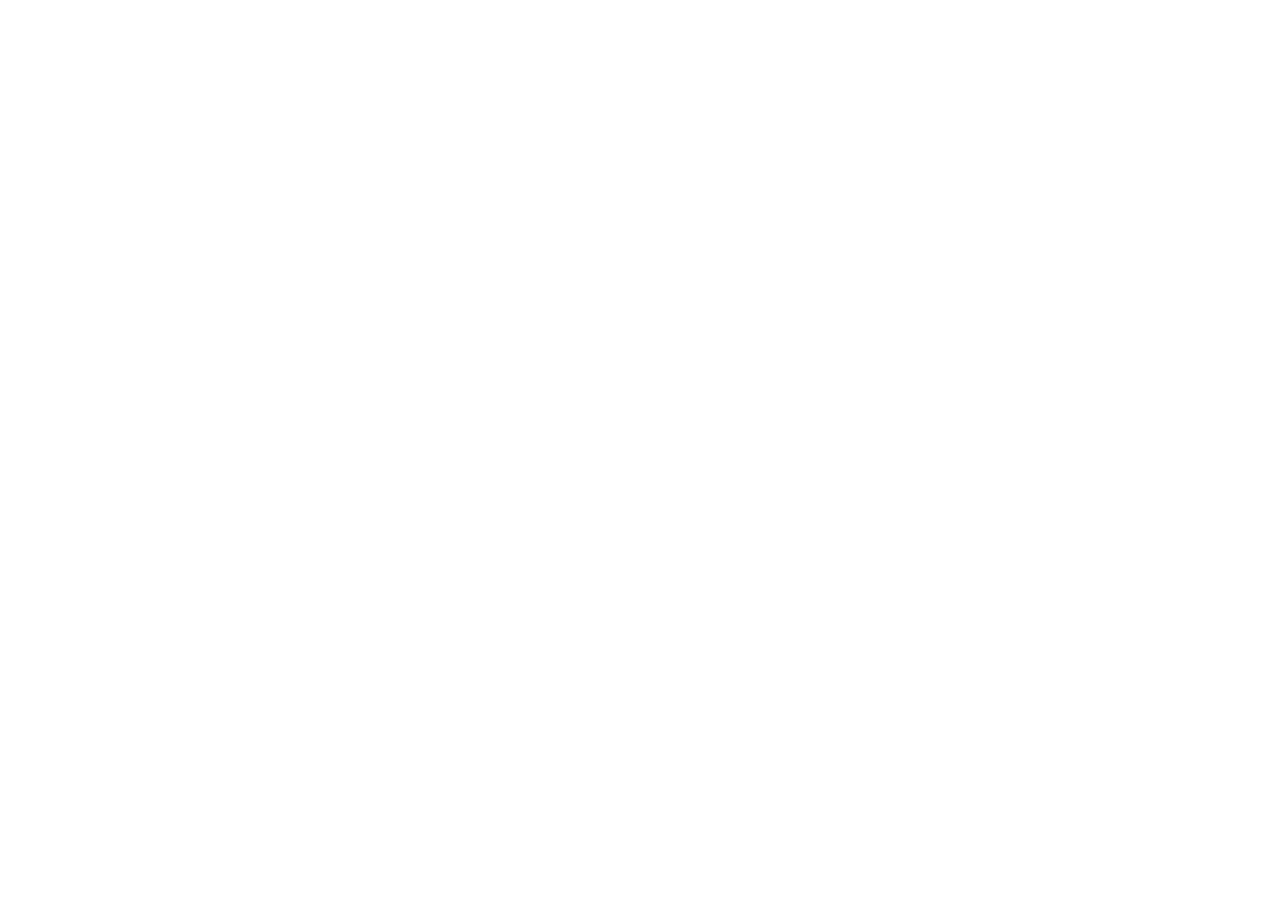
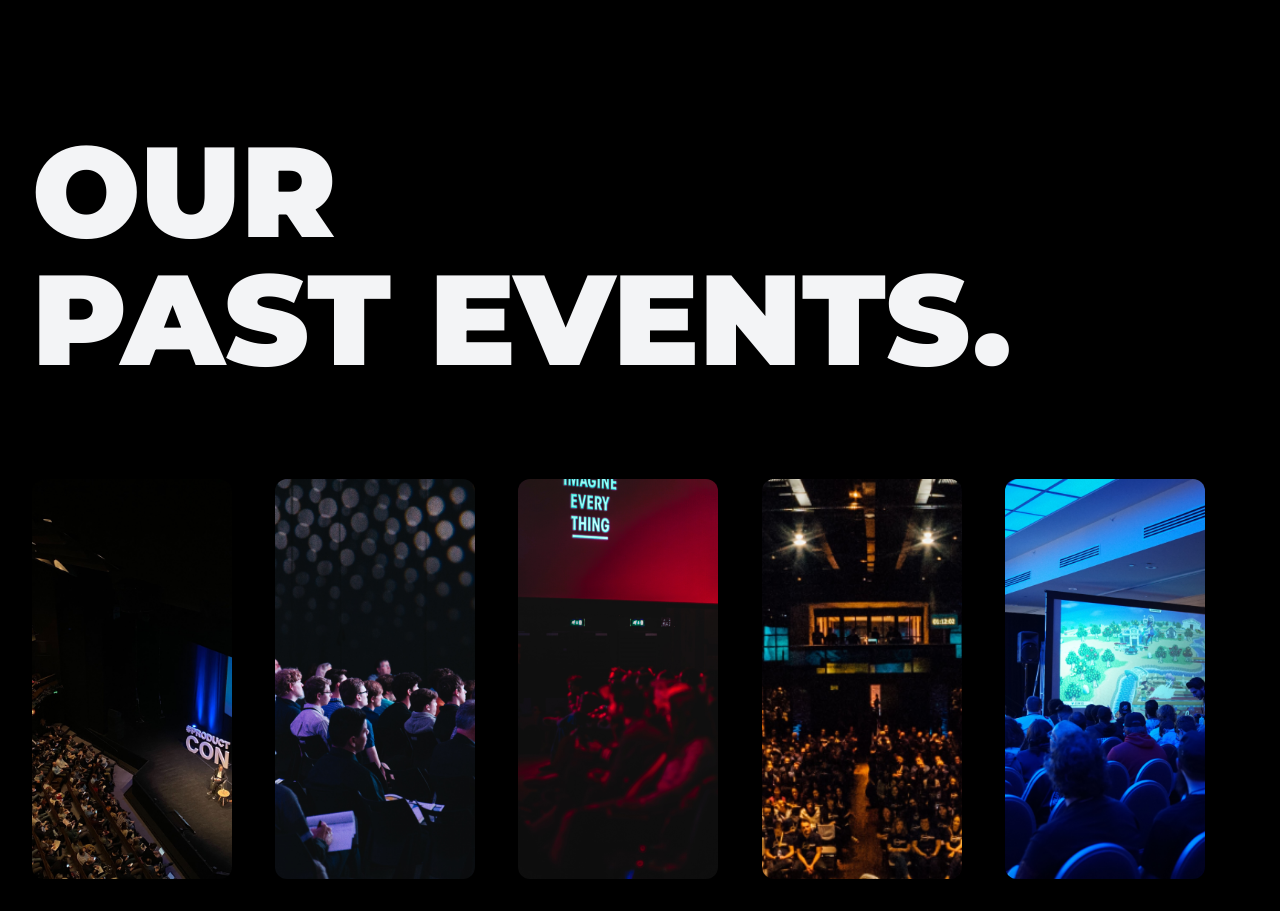
Before and after one commit to Podiihq/elixir-kenya, a React (Vite) app: page / in a window 1280 px wide. Shown: the part 3040-3951 px from the top of the page. Before the commit the page ends 3039 px from the top, so only its background shows below. Built offline with nearby package versions, Linux system fonts and the light colour scheme.

Commit message:
Added hover images

```diff
--- /dev/null
+++ b/src/components/ExpandImages.tsx
@@ -0,0 +1,25 @@
+import { motion } from "framer-motion";
+
+interface ExpandImageProps {
+  image: string;
+}
+
+function ExpandImages(props: ExpandImageProps) {
+  return (
+    <div>
+      <motion.img
+        initial={{ width: 200, height: 400, flexGrow: 0 }}
+        whileHover={{
+          scale: 1.2,
+          width: 400,
+          flexGrow: 1,
+        }}
+        src={props.image}
+        alt=""
+        className="object-cover rounded-xl"
+      />
+    </div>
+  );
+}
+
+export default ExpandImages;
--- a/src/pages/Landing.tsx
+++ b/src/pages/Landing.tsx
@@ -3,11 +3,13 @@ import HeroImage from "../assets/images/hero-final.png";
 import Hero2 from "../assets/images/sub-hero-1.png";
 import Hero3 from "../assets/images/sub-hero-2.png";
 import Hero4 from "../assets/images/sub-hero-4.png";
+import Hero1 from "../assets/images/sub-hero-3.png";
 import { motion, useScroll, useSpring } from "framer-motion";
 
 import "../App.css";
 import Cards from "../components/Cards";
 import CardsAlternate from "../components/CardsAlternate";
+import ExpandImages from "../components/ExpandImages";
 
 function Landing() {
   const { scrollYProgress } = useScroll();
@@ -149,6 +151,25 @@ function Landing() {
             </div>
           </div>
         </section>
+        <section className="px-4 py-16 mx-auto sm:max-w-xl md:max-w-full lg:max-w-screen-xl md:px-24 lg:px-8 lg:pt-32">
+          <div>
+            <div>
+              <h3 className="text-9xl font-black uppercase">
+                Our <br></br>Past Events.
+              </h3>
+            </div>
+          </div>
+        </section>
+
+        <section className="px-4 py-8 mx-auto sm:max-w-xl md:max-w-full lg:max-w-screen-xl md:px-24 lg:px-8">
+          <div className="grid grid-cols-5">
+            <ExpandImages image={Hero3} />
+            <ExpandImages image={Hero2} />
+            <ExpandImages image={Hero4} />
+            <ExpandImages image={HeroImage} />
+            <ExpandImages image={Hero1} />
+          </div>
+        </section>
       </div>
     </>
   );
```
